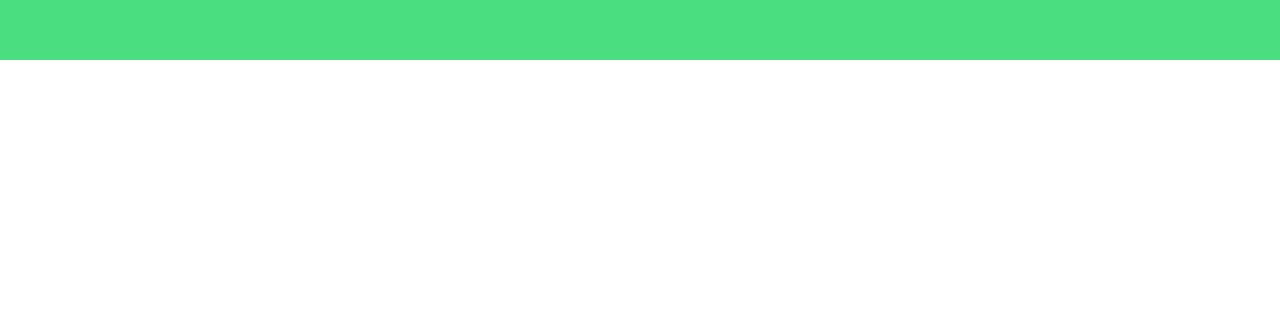
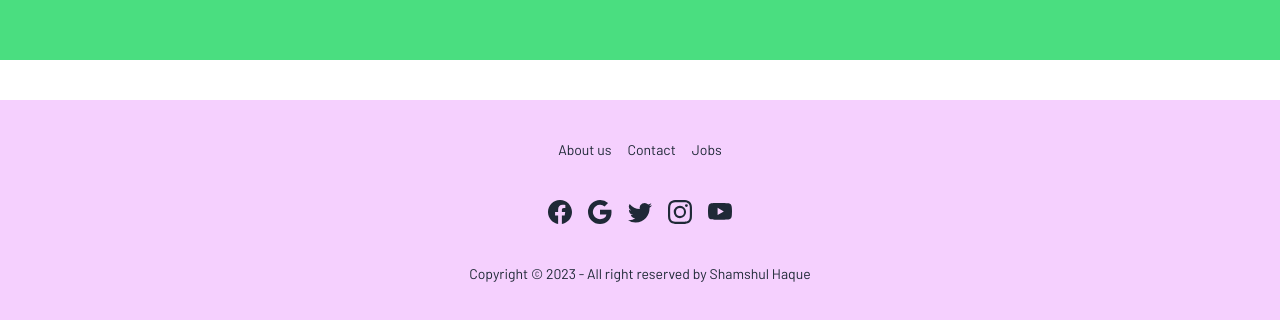
Before and after one commit to shamshul-haque/event-edu, a React (Vite) app: page / in a window 1280 px wide. Shown: the part 1228-1548 px from the top of the page. Before the commit the page ends 1288 px from the top, so only its background shows below. Built offline with nearby package versions, Linux system fonts and the light colour scheme.

Commit message:
design footer

```diff
--- /dev/null
+++ b/src/components/footer/Footer.jsx
@@ -0,0 +1,46 @@
+import {
+  BsFacebook,
+  BsGoogle,
+  BsInstagram,
+  BsTwitter,
+  BsYoutube,
+} from "react-icons/bs";
+import { Link } from "react-router-dom";
+
+const Footer = () => {
+  return (
+    <footer className="footer footer-center p-10 bg-fuchsia-200 mt-10">
+      <div className="grid grid-flow-col gap-4">
+        <Link to="" className="link link-hover">
+          About us
+        </Link>
+        <Link to="#" className="link link-hover">
+          Contact
+        </Link>
+        <Link to="#" className="link link-hover">
+          Jobs
+        </Link>
+      </div>
+      <div className="grid grid-flow-col gap-4">
+        <Link to="#">
+          <BsFacebook className="text-2xl" />
+        </Link>
+        <Link to="#">
+          <BsGoogle className="text-2xl" />
+        </Link>
+        <Link to="#">
+          <BsTwitter className="text-2xl" />
+        </Link>
+        <Link to="#">
+          <BsInstagram className="text-2xl" />
+        </Link>
+        <Link to="#">
+          <BsYoutube className="text-2xl" />
+        </Link>
+      </div>
+      <p>Copyright © 2023 - All right reserved by Shamshul Haque</p>
+    </footer>
+  );
+};
+
+export default Footer;
--- a/src/components/home/Home.jsx
+++ b/src/components/home/Home.jsx
@@ -1,4 +1,4 @@
-import Banner from "../header/Banner";
+import Banner from "../header/banner/Banner";
 
 const Home = () => {
   return (
--- a/src/layout/Root.jsx
+++ b/src/layout/Root.jsx
@@ -1,4 +1,5 @@
 import { Outlet } from "react-router-dom";
+import Footer from "../components/footer/Footer";
 import Navbar from "../components/header/navbar/Navbar";
 
 const Root = () => {
@@ -6,6 +7,7 @@ const Root = () => {
     <div className="max-w-screen-xl mx-auto font-barlow">
       <Navbar />
       <Outlet />
+      <Footer />
     </div>
   );
 };
```
Also changed, not shown: src/components/header/banner/Banner.jsx (renamed from src/components/header/Banner.jsx).
